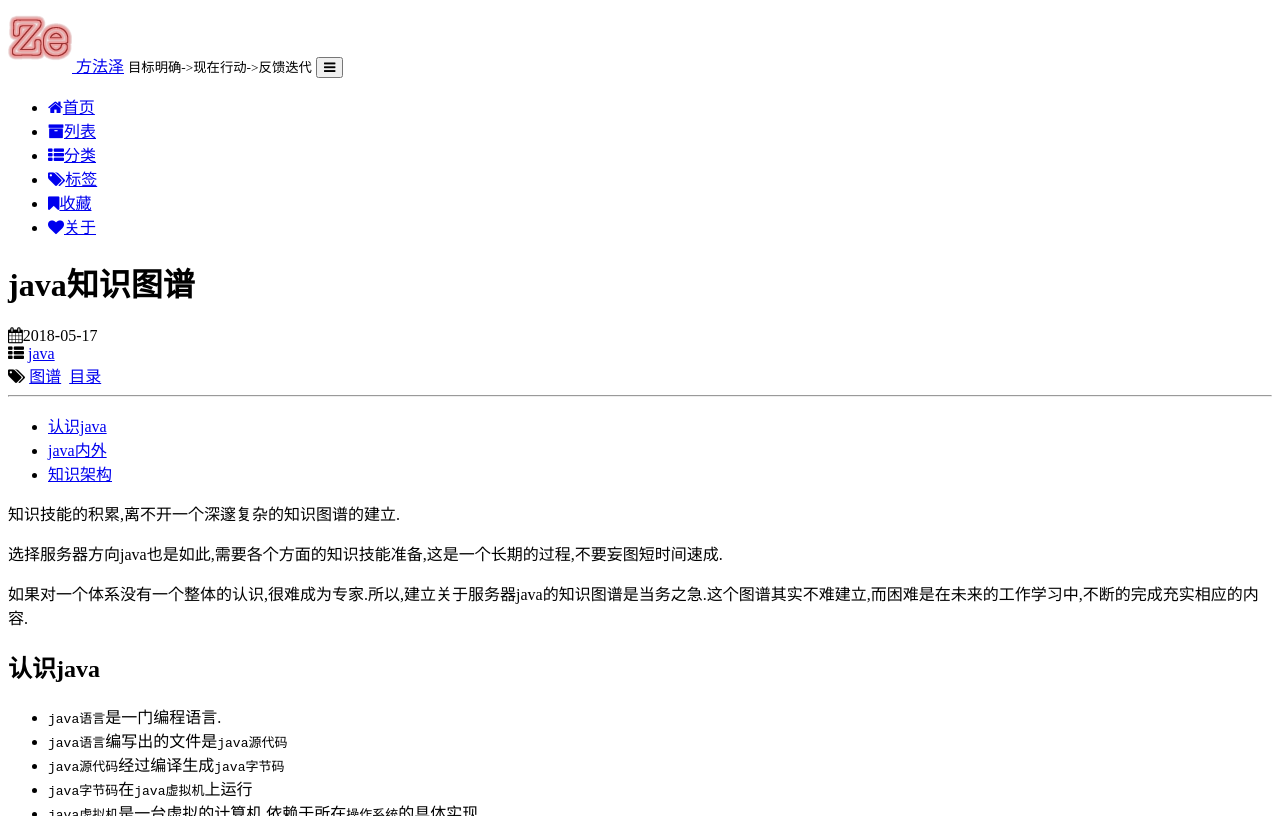
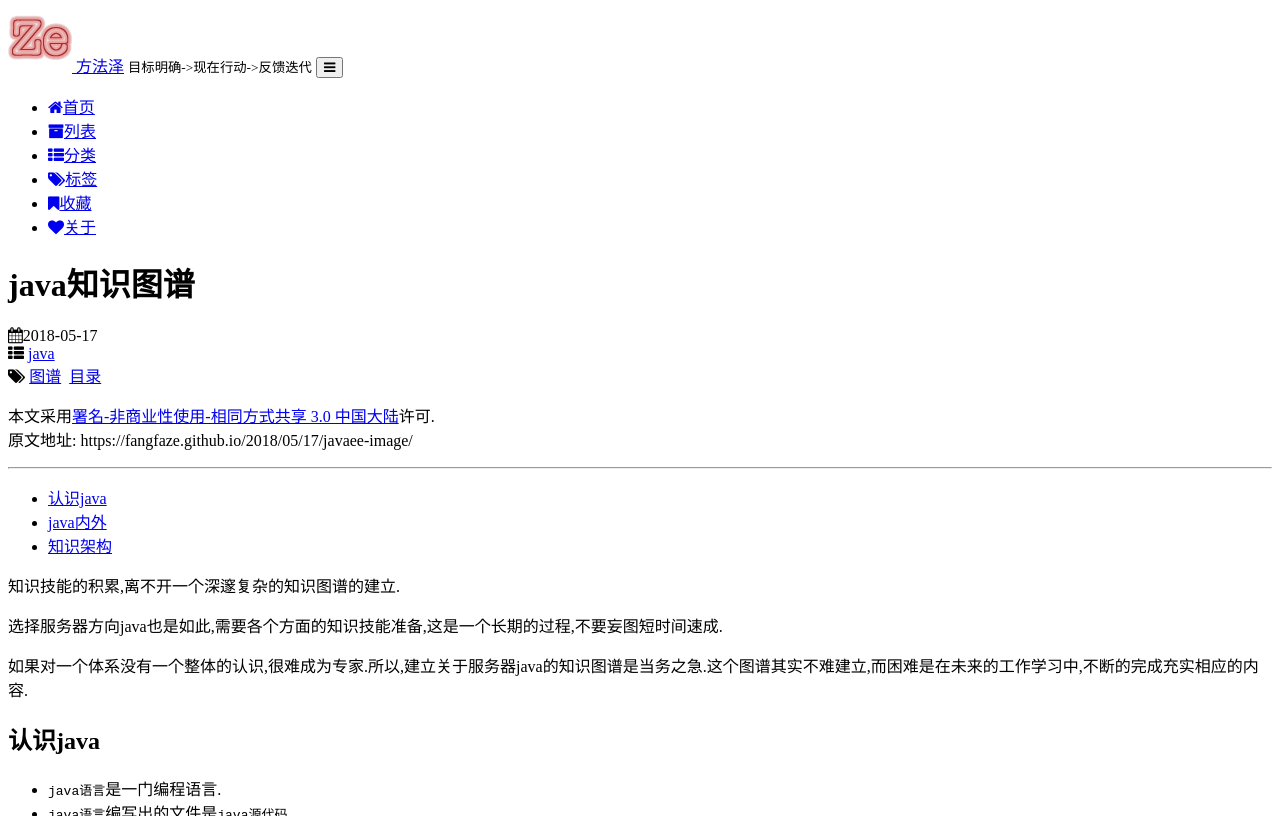
Before and after one commit to fangfaze/fangfaze.github.io, a Jekyll site: the page built from _posts/2018-05-17-javaee-image.md, in a window 1280 px wide and 900 px high, cut to the strip 0-816 px from the top of the window. Built offline with Jekyll 4.4.1, drawn with Linux system fonts in a browser that asks for light colours; comment, search, counter and statistics services are not loaded; a style sheet for code colours, icons or effects is not loaded.

Commit message:
版权信息

```diff
--- a/_layouts/post.html
+++ b/_layouts/post.html
@@ -20,6 +20,7 @@ layout: default
                 {% if page.meta %}<i class="fa fa-key"></i>{{ page.meta }}  {% endif %}
             </div>
 
+
             <div class="label-card">
             {% include category.html %}
             </div>
@@ -28,7 +29,16 @@ layout: default
             {% include tag.html %}
             </div>
 
+
         </div>
+
+        {% if page.original%}
+        <div class="label-card">
+            <p> 本文采用<a href="https://creativecommons.org/licenses/by-nc-sa/3.0/cn/">署名-非商业性使用-相同方式共享 3.0 中国大陆</a>许可. <br/>
+            原文地址: {{site.url}}{{page.url}}</p>
+        </div>
+        {% endif %}
+
         <hr>
         <article itemscope itemtype="http://schema.org/BlogPosting">
         {{content}}
--- a/_sass/_index.scss
+++ b/_sass/_index.scss
@@ -25,6 +25,9 @@
                     .label-card {
                         float: left;
                         margin-right: 15px;
+                        img {
+                            vertical-align:middle;
+                        }
                         i {
                             padding-right: 0;
                             margin-right: 3px;
```
Also changed, not shown: _posts/2018-05-17-javaee-image.md (+1 -0 lines), index.html (+18 -8 lines), README.md.
